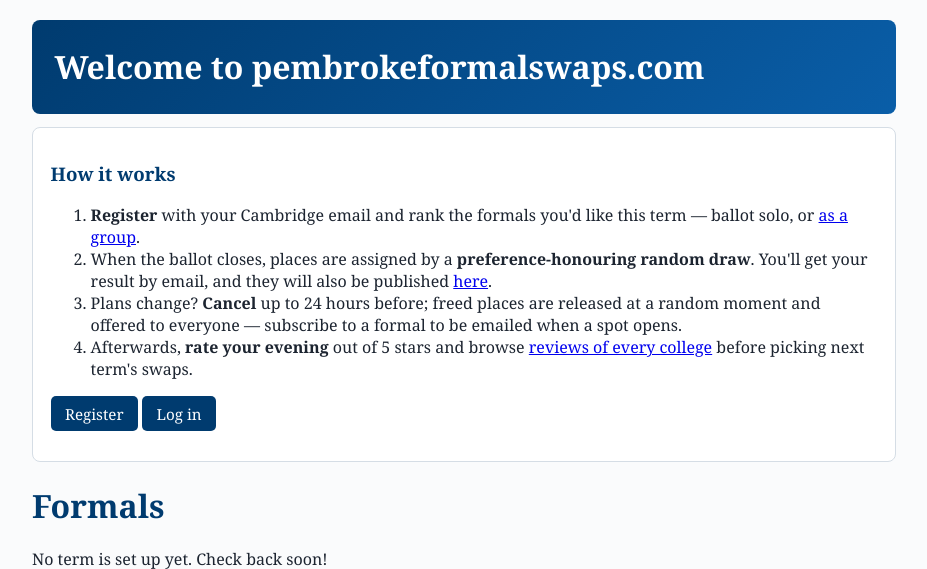
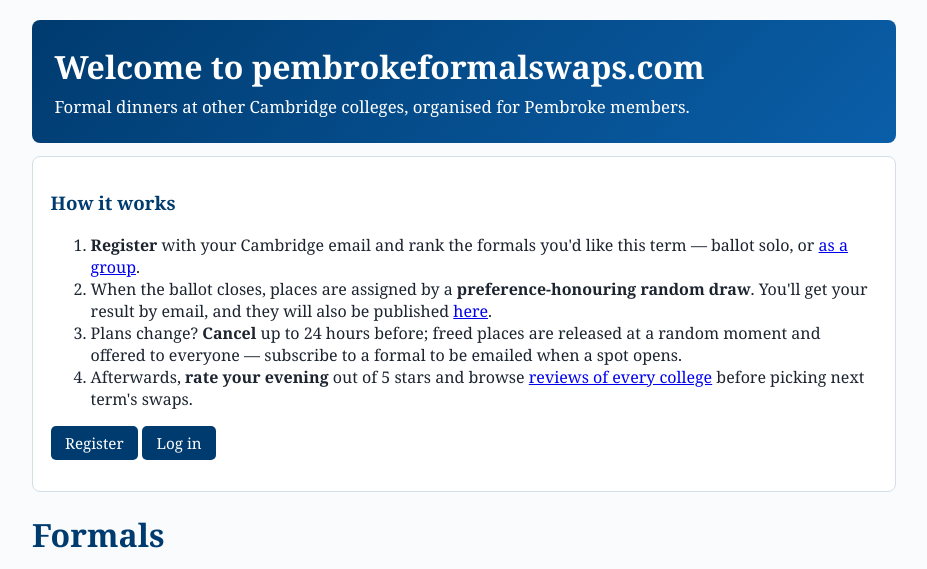
Before and after one commit to Patrick-Gibbs/pembroke-formal-swaps, a Flask app: page / in a window 1280 px wide. Shown: the part 47-616 px from the top of the page, without its empty margins (176-1103 px from the left). Run offline with Flask 3, Linux system fonts and the light colour scheme; data comes from the database, SQL or seed files in the repository; parts of the project's set-up code (start-up, migrations or seed data) failed here and were passed over.

Commit message:
Restore homepage subtitle without the ballot clause

```diff
--- a/swaps/templates/index.html
+++ b/swaps/templates/index.html
@@ -1,7 +1,9 @@
 {% extends "base.html" %}
 {% block content %}
 <div class="card" style="background:linear-gradient(135deg,#003b6f,#0a5ea8);color:#fff;border:0;padding:1.6rem 1.4rem">
-  <h1 style="color:#fff;margin:0">Welcome to pembrokeformalswaps.com</h1>
+  <h1 style="color:#fff;margin:0 0 .4rem">Welcome to pembrokeformalswaps.com</h1>
+  <p style="margin:.2rem 0 0;font-size:1.05rem">Formal dinners at other Cambridge
+  colleges, organised for Pembroke members.</p>
 </div>
 
 <div class="card">
```
